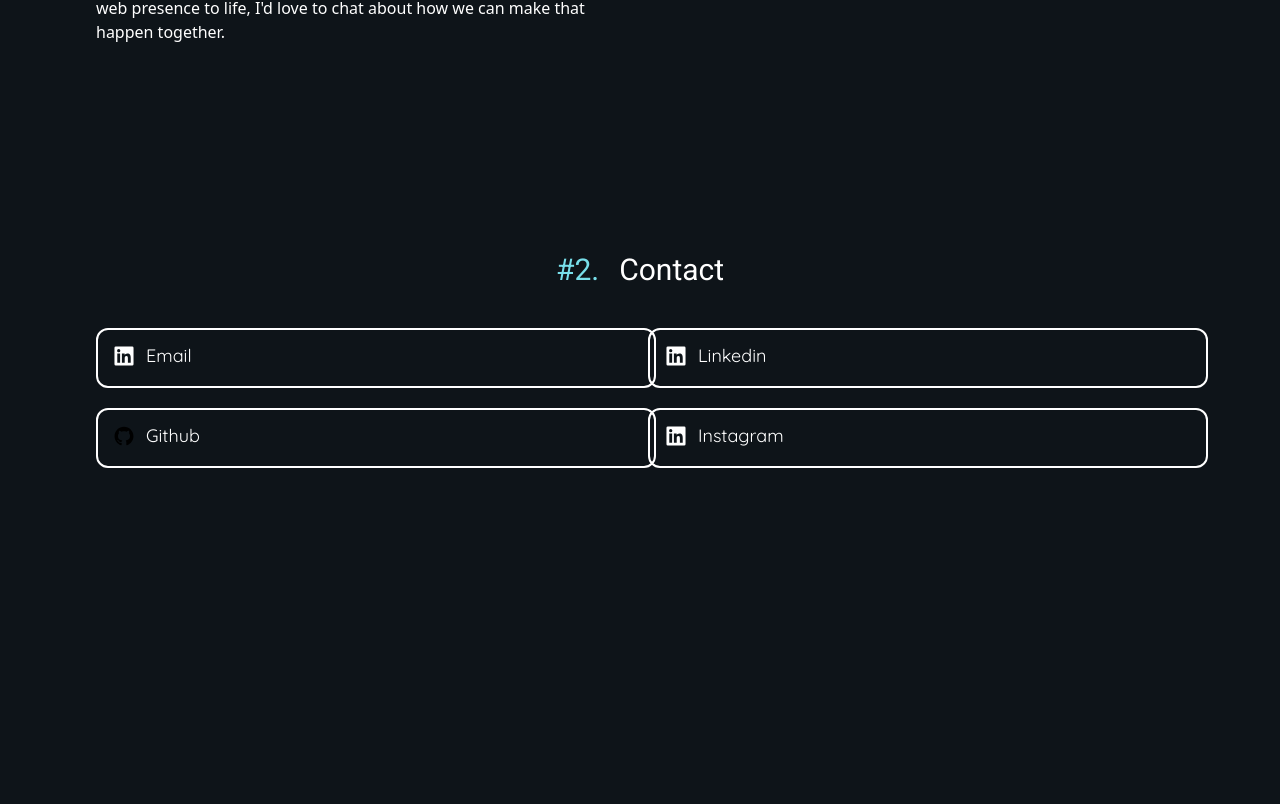
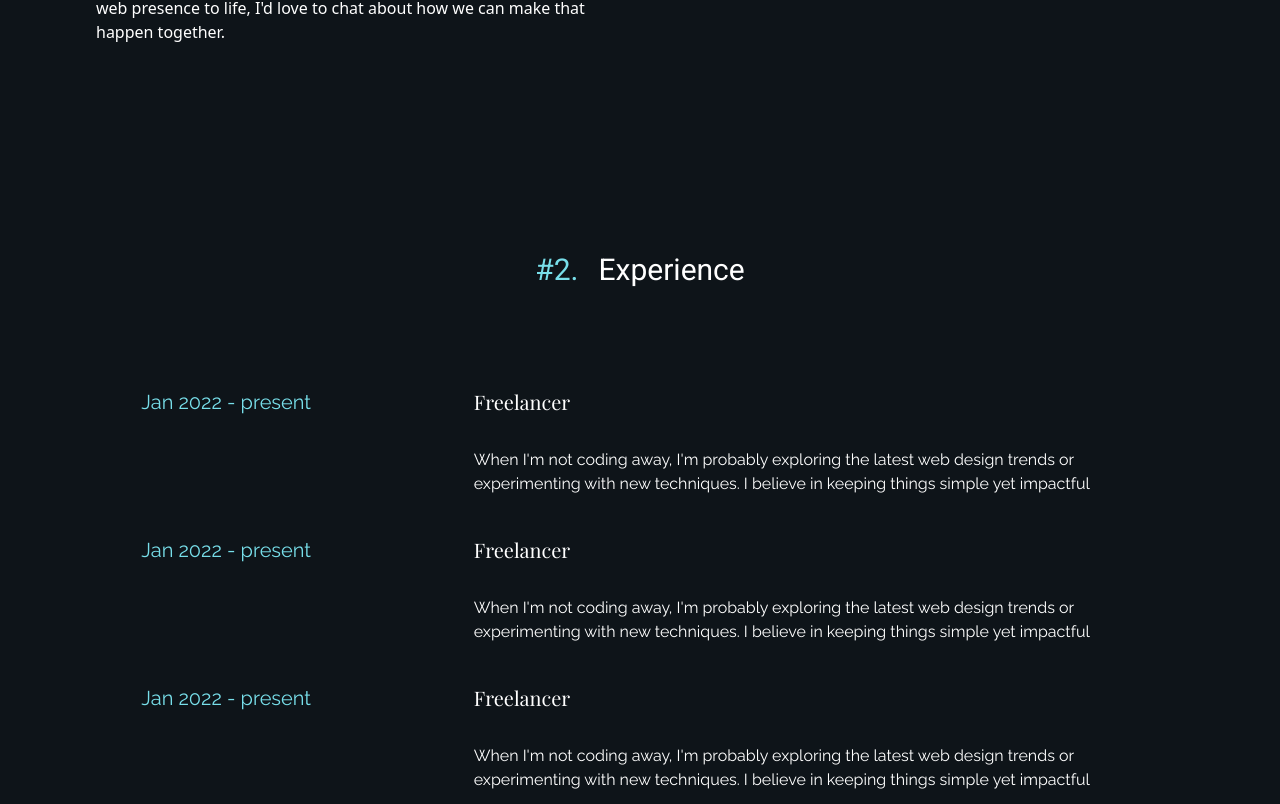
Before and after one commit to softwareNinja-888/portfolioV3, a React app in the folder portfolioV3/: page / in a window 1280 px wide. Shown: the part 1276-2080 px from the top of the page. Before the commit the page ends 1864 px from the top, so only its background shows below. Built offline with nearby package versions, Linux system fonts and the light colour scheme; the HTML template or start-up script is replaced by a standard one.

Commit message:
Add experince section

```diff
--- a/portfolioV3/src/App.jsx
+++ b/portfolioV3/src/App.jsx
@@ -4,7 +4,7 @@ import { Header } from './components/Header'
 import { Hero } from './components/Hero'
 import { Stack } from './components/Stack'
 import { About } from './components/About'
-// import { Experience } from './components/Experience'
+import { Xp } from './components/Xp'
 // import { Projects } from './components/Projects'
 import { Footer } from './components/Footer'
 // import { Footer } from './components/Footer'
@@ -17,6 +17,7 @@ function App() {
       <Hero/>
       <Stack/>
       <About/>
+      <Xp/>
       <Footer/>
     </>
   )
--- a/portfolioV3/src/components/Header.jsx
+++ b/portfolioV3/src/components/Header.jsx
@@ -9,7 +9,7 @@ export function Line({ height = "h-20", color = "bg-gray-300", width = "w-px", c
 export function Header() {
   const links = [
     { id: 0, name: 'About', href: 'about' },
-    { id: 1, name: 'Experience', href: 'experience' },
+    { id: 1, name: 'Experience', href: 'xp' },
     { id: 2, name: 'Tech Stack', href: 'stack' },
     { id: 3, name: 'Projects', href: 'projects' },
     { id: 4, name: 'Contact', href: 'contact' },
--- a/portfolioV3/src/components/Xp.jsx
+++ b/portfolioV3/src/components/Xp.jsx
@@ -1,7 +1,36 @@
 export function Xp(){
+
+	const xp = [
+		{id:0,name:'Freelancer',date:'Jan 2022 - present',description:"When I'm not coding away, I'm probably exploring the latest web design trends or experimenting with new techniques. I believe in keeping things simple yet impactful"},
+		{id:0,name:'Freelancer',date:'Jan 2022 - present',description:"When I'm not coding away, I'm probably exploring the latest web design trends or experimenting with new techniques. I believe in keeping things simple yet impactful"},
+		{id:0,name:'Freelancer',date:'Jan 2022 - present',description:"When I'm not coding away, I'm probably exploring the latest web design trends or experimenting with new techniques. I believe in keeping things simple yet impactful"},
+		{id:0,name:'Freelancer',date:'Jan 2022 - present',description:"When I'm not coding away, I'm probably exploring the latest web design trends or experimenting with new techniques. I believe in keeping things simple yet impactful"}
+	]
 	return(
 		<>
-			<div className=""></div>
+			<div id="xp" className=" flex flex-col  md:px-24 lg:px-24 pb-20 gap-[100px] px-5 py-32 text-white">
+				<div className="mx-auto">
+					<div className="flex items-center justify-center gap-5 mx-auto text-center">
+			            <p className="text-3xl text-primary font-roboto">{`#2.`}</p>
+			            <p className="text-3xl  font-roboto text-white block">Experience</p>
+					</div>
+				</div>
+				<div className="grid grid-cols-1 gap-10 justify-center items-center w-11/12 mx-auto">
+					{xp.map(xp=>{
+						return (
+							<div className="flex flex-row gap-0 ">
+								<div className="font-raleway text-primary flex-1/3 text-xl">
+									{xp.date}
+								</div>
+								<div className="flex flex-col gap-8  flex-2/3">
+									<div className="text-xl font-playfair">{xp.name}</div>
+									<div className="font-raleway w-12/12">{xp.description}</div>
+								</div>
+							</div>
+						)
+					})}
+				</div>
+			</div>
 		</>
 	)
 }
```
